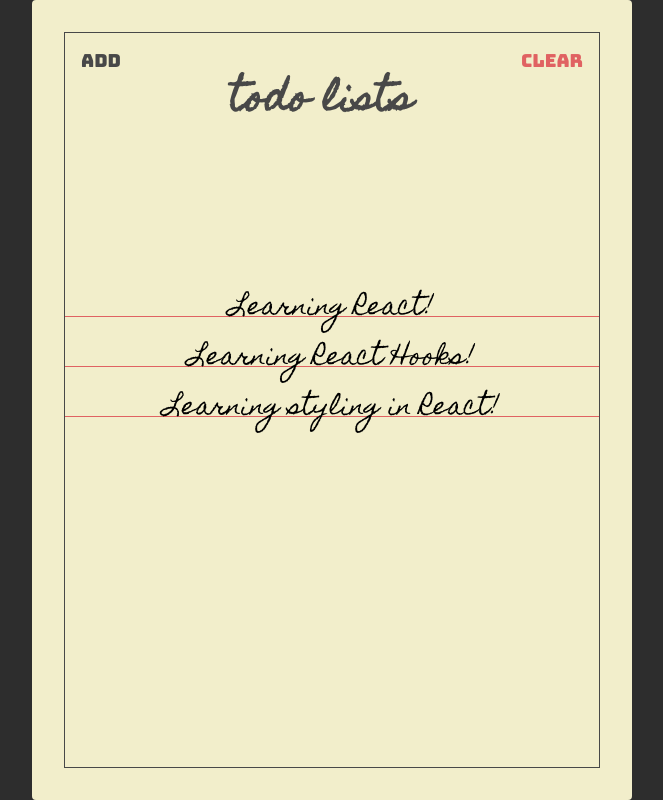
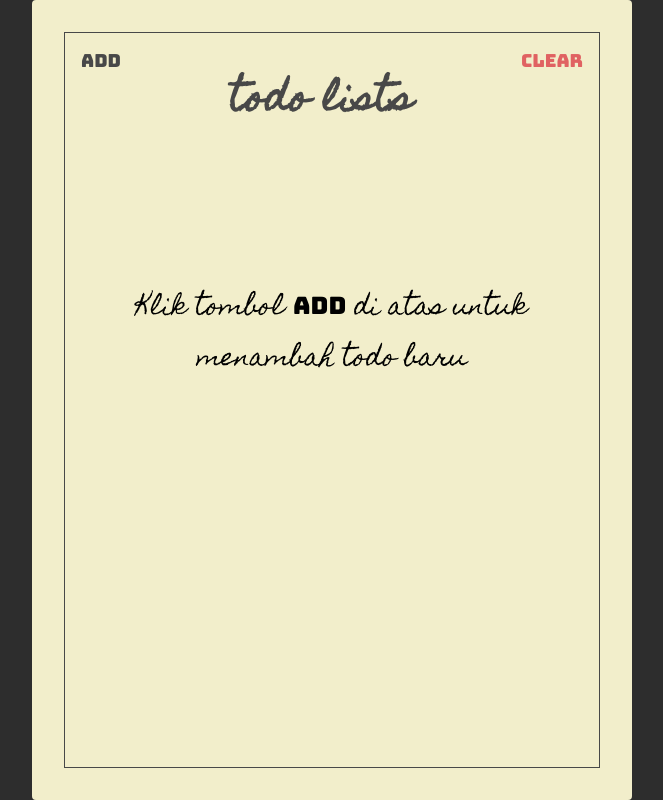
Before and after one commit to otoko-tech/react-todolist, a React (Create React App) app: page / in a window 1280 px wide. Both pictures are taken after a click on the button "Clear". Shown: the whole page, without its empty margins (308-971 px from the left). Built offline with nearby package versions, Linux system fonts and the light colour scheme.

Commit message:
delete function dan placeholder

```diff
--- a/src/components/Header.jsx
+++ b/src/components/Header.jsx
@@ -1,21 +1,24 @@
 import React from "react";
 import PropTypes from "prop-types";
 
-const Header = ({ showAddToggle, showAdd }) => {
+const Header = ({ showAddToggle, showAdd, clearTodos }) => {
   return (
     <section className="header">
       <button className="header-btn main-black-color" onClick={showAddToggle}>
         {showAdd ? "Finish" : "Add"}
       </button>
       <h1 className="header-title">Todo Lists</h1>
-      <button className="header-btn main-red-color">Clear</button>
+      <button className="header-btn main-red-color" onClick={clearTodos}>
+        Clear
+      </button>
     </section>
   );
 };
 
 Header.propTypes = {
   showAddToggle: PropTypes.func.isRequired,
-  showAdd: PropTypes.bool.isRequired
+  showAdd: PropTypes.bool.isRequired,
+  clearTodos: PropTypes.func.isRequired
 };
 
 export default Header;
--- a/src/components/Todos.jsx
+++ b/src/components/Todos.jsx
@@ -6,7 +6,8 @@
 const Todos = ({ todos, completeTodo }) => {
   return (
     <section className="todos">
-      {todos.map((todo, index) => {
+      {todos.length > 0 &&
+        todos.map((todo, index) => {
           return (
             <Todo
               key={index}
@@ -17,6 +18,13 @@
             />
           );
         })}
+
+      {todos.length === 0 && (
+        <div className="todo-placeholder-text">
+          Klik tombol <span className="add-button-placeholder-text">ADD</span>{" "}
+          di atas untuk menambah todo baru
+        </div>
+      )}
     </section>
   );
 };
--- a/src/pages/TodoList.jsx
+++ b/src/pages/TodoList.jsx
@@ -15,9 +15,13 @@
   const [showAdd, setShowAdd] = useState(false);
 
   const addTodo = (value) => {
-    const addedTodo = [...todos, { text: value, isCompleted: false }];
+    if (todos.length < 10) {
+      const addedTodo = [...todos, { text: value, isCompleted: false }];
 
-    setTodos(addedTodo);
+      setTodos(addedTodo);
+    } else {
+      alert("Hanya boleh 10 baris");
+    }
   };
 
   const completeTodo = (index) => {
@@ -27,13 +31,19 @@
     setTodos(addedTodo);
   };
 
+  const clearTodos = () => setTodos([]);
+
   const showAddToggle = () => setShowAdd(!showAdd);
 
   console.log("todos", todos);
 
   return (
     <Paper>
-      <Header showAddToggle={showAddToggle} showAdd={showAdd} />
+      <Header
+        showAddToggle={showAddToggle}
+        showAdd={showAdd}
+        clearTodos={clearTodos}
+      />
       <TodoForm addTodo={addTodo} showAdd={showAdd} />
       <Todos todos={todos} completeTodo={completeTodo} />
     </Paper>
--- a/src/styles.css
+++ b/src/styles.css
@@ -159,3 +159,15 @@
   left: 50%;
   transform: translate(-50%);
 }
+
+.todo-placeholder-text {
+  font-family: "Homemade Apple", sans-serif;
+  font-size: 24px;
+  text-align: center;
+  padding: 16px;
+}
+
+.add-button-placeholder-text {
+  font-family: "Bungee", sans-serif;
+  font-size: 24px;
+}
```
Lines whose indentation alone changed are shown as unchanged.
